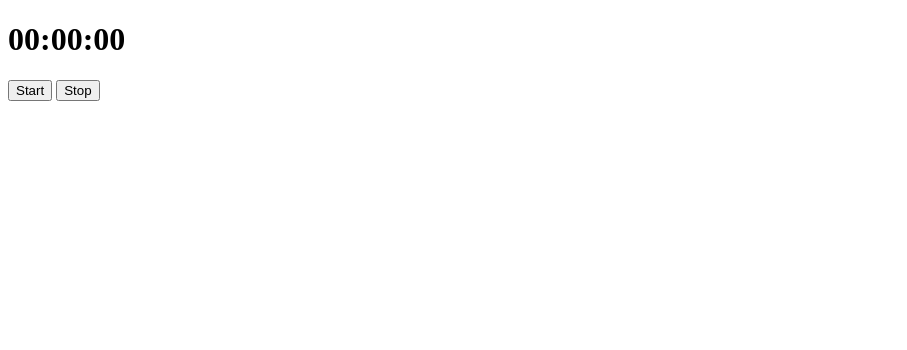
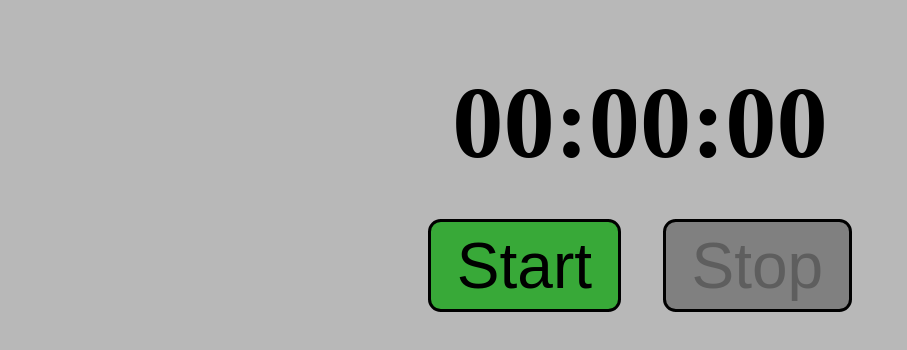
Before and after one commit to Skyler688/Stopwatch, a plain HTML site: page index.html in a window 1280 px wide. Shown: the whole page, without its empty margins (0-907 px from the left). Drawn offline with Linux system fonts and the light colour scheme.

Commit message:
Reactive page layout and colors added

```diff
--- a/index.html
+++ b/index.html
@@ -10,7 +10,7 @@
     <h1 id="timer">00:00:00</h1>
     <div class="button">
       <button id="start" onclick="startTimer()">Start</button>
-      <button id="stop" onclick="stopTimer()">Stop</button>
+      <button id="stop" onclick="stopTimer()" disabled="true">Stop</button>
     </div>
     <div id="times"></div>
     <script src="script.js"></script>
--- a/script.js
+++ b/script.js
@@ -3,7 +3,6 @@ const times = document.getElementById("times");
 
 var start = document.getElementById("start");
 var stop = document.getElementById("stop");
-stop.disable = true;
 
 let timing = false;
 let sec = 0;
@@ -86,9 +85,9 @@ function appendTime() {
   logs++;
   const logTime = document.createElement("p");
   if (day === 0) {
-    logTime.innerText = `Time ${logs}: ${timerHour}:${timerMin}:${timerSec}`;
+    logTime.innerText = `Time-${logs} = ${timerHour}:${timerMin}:${timerSec}`;
   } else {
-    logTime.innerText = `Time ${logs}: ${timerDay}:${timerHour}:${timerMin}:${timerSec}`;
+    logTime.innerText = `Time-${logs} = ${timerDay}:${timerHour}:${timerMin}:${timerSec}`;
   }
   times.appendChild(logTime);
 }
--- a/style.css
+++ b/style.css
@@ -0,0 +1,71 @@
+* {
+  margin: 0;
+  padding: 0;
+}
+
+body {
+  height: 100vh;
+  display: flex;
+  flex-direction: column;
+  align-items: center;
+  background-color: #b8b8b8;
+}
+
+h1 {
+  font-size: 16vw;
+  margin-bottom: 3vw;
+  margin-top: 10vw;
+}
+
+button {
+  font-size: 10vw;
+  margin: 3vw;
+  padding: 1vw 4vw;
+  border-radius: 2vw;
+  border: 0.5vw solid black;
+}
+
+#start {
+  background-color: #38a938;
+}
+
+#stop {
+  background-color: #da1515;
+}
+
+p {
+  font-size: 8vw;
+  padding: 1vw 4vw;
+  margin: 2vw;
+  border: 0.25vw solid black;
+  border-radius: 2vw;
+}
+
+#start:disabled,
+#stop:disabled {
+  background-color: grey;
+}
+
+@media screen and (min-width: 1200px) {
+  h1 {
+    font-size: 8vw;
+    margin-bottom: 1.5vw;
+    margin-top: 5vw;
+  }
+
+  button {
+    font-size: 5vw;
+    margin: 1.5vw;
+    padding: 0.5vw 2vw;
+    border-radius: 1vw;
+    border: 0.25vw solid black;
+  }
+
+  p {
+    font-size: 4vw;
+    padding: 0.5vw 2vw;
+    margin: 1vw;
+    border: 0.125vw solid black;
+    border-radius: 1vw;
+  }
+}
```
